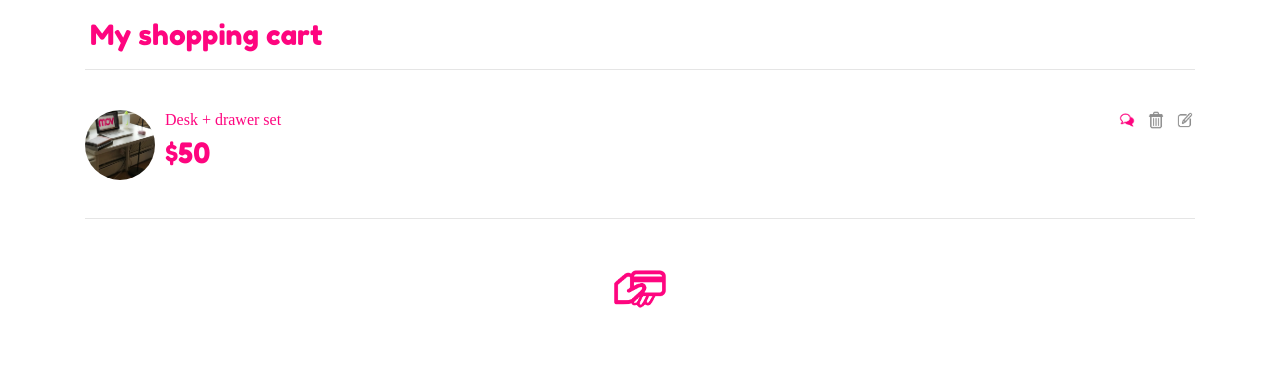
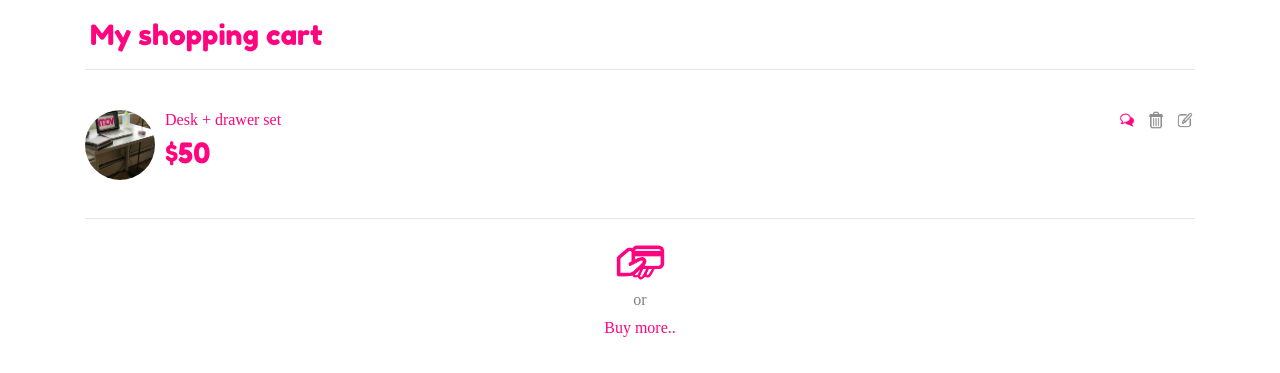
Before and after one commit to andressaporto/MOV---APP---IDD510---Andressa-Porto-Files-review1, a plain HTML site: page 27mycartok.html in a window 1280 px wide. Shown: the part 77-450 px from the top of the page. Drawn offline with nearby package versions, Linux system fonts and the light colour scheme; a web font is replaced by a local one.

Commit message:
Review 25

```diff
--- a/27mycartok.html
+++ b/27mycartok.html
@@ -87,9 +87,9 @@
 <br>
 
 <hr>
-<br>
-<a href="19checkoutok.html"><img src="images/ckeckouticon.png" alt="checkout icon" style="width:60px;height:auto;display:block; margin-left: auto; margin-right: auto;"></a>
-
+<a href="19checkoutok.html"><img src="images/ckeckouticon.png" alt="checkout icon" class="imgcenterpage" style="width:55px;height:auto;"></a>
+<h6 style="text-align:center;color:gray">or</h6>
+<a href="23searchproductsok.html"><h6 style="text-align:center;">Buy more..</h6></a>
     </div>
   </div>
 </div>
```
Also changed, not shown: 22congratulationsok.html (+1 -1 lines).
